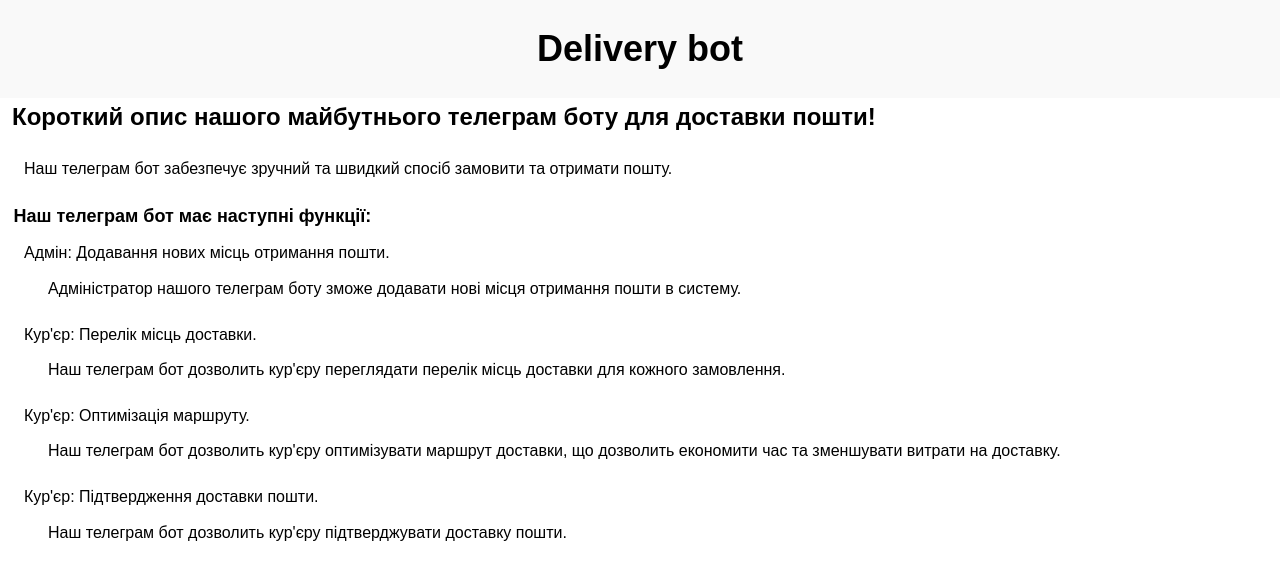
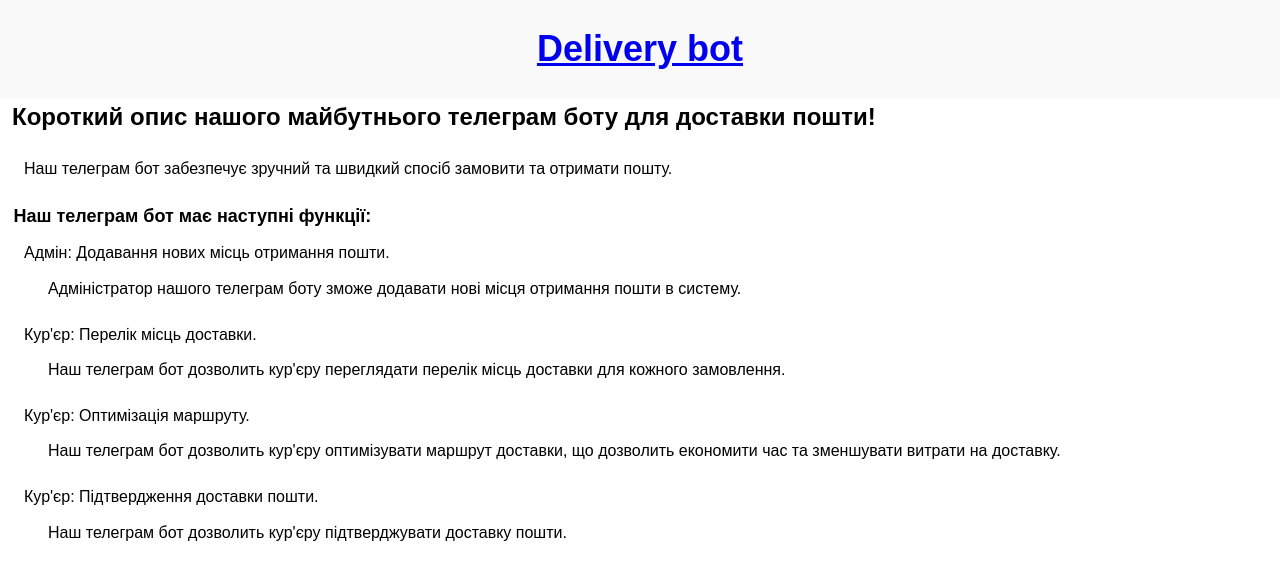
Before and after one commit to DmytroIvashchenko/mail_mover_bot, a plain HTML site: page index.html in a window 1280 px wide. Drawn offline with Linux system fonts and the light colour scheme.

Commit message:
Added a link to the Telegram channel

```diff
--- a/index.html
+++ b/index.html
@@ -50,7 +50,7 @@
 </head>
 <body>
     <header>
-        <h1>Delivery bot</h1>
+        <h1><a href="http://t.me/mail_mover_bot">Delivery bot</a></h1>
     </header>
 
 <main>
```
